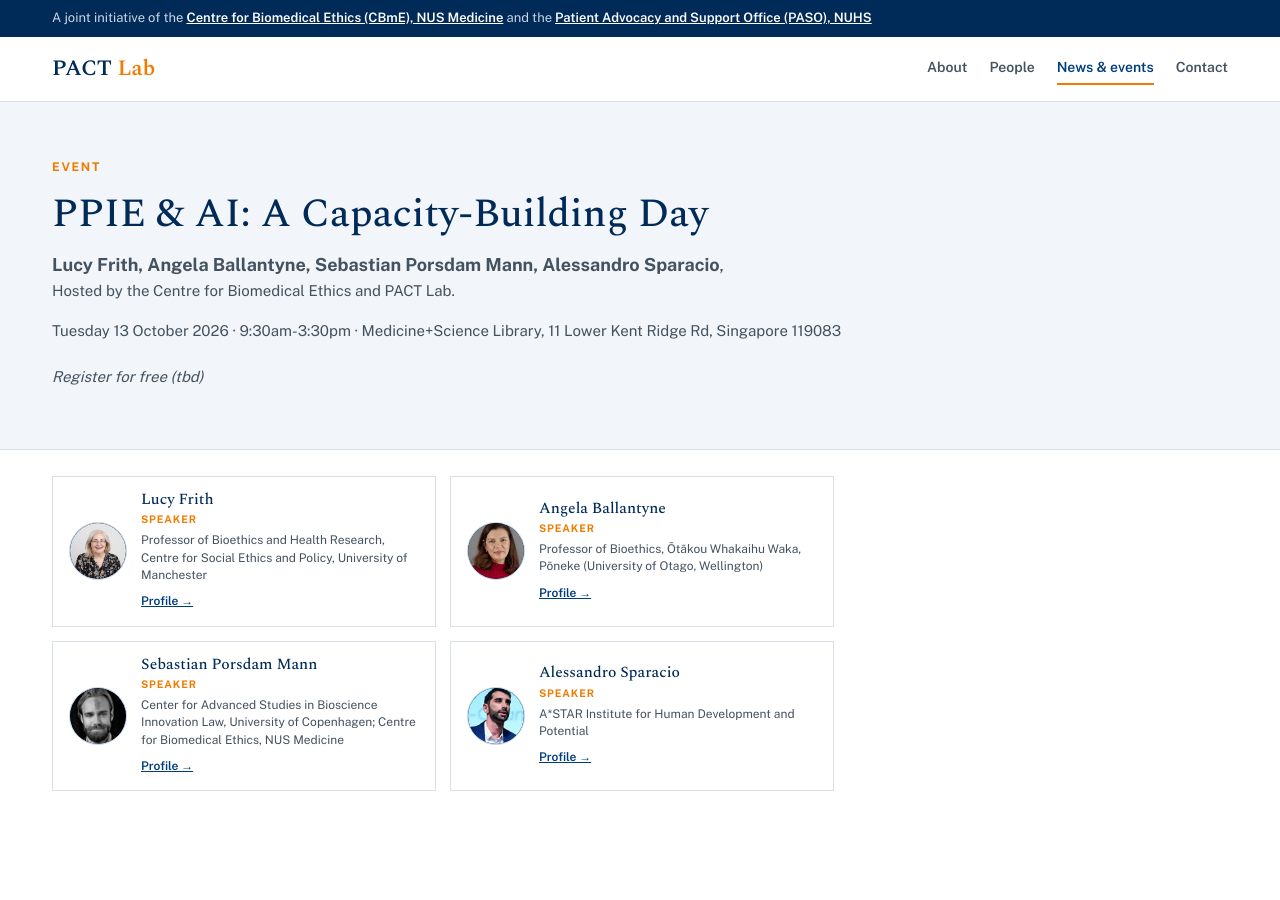
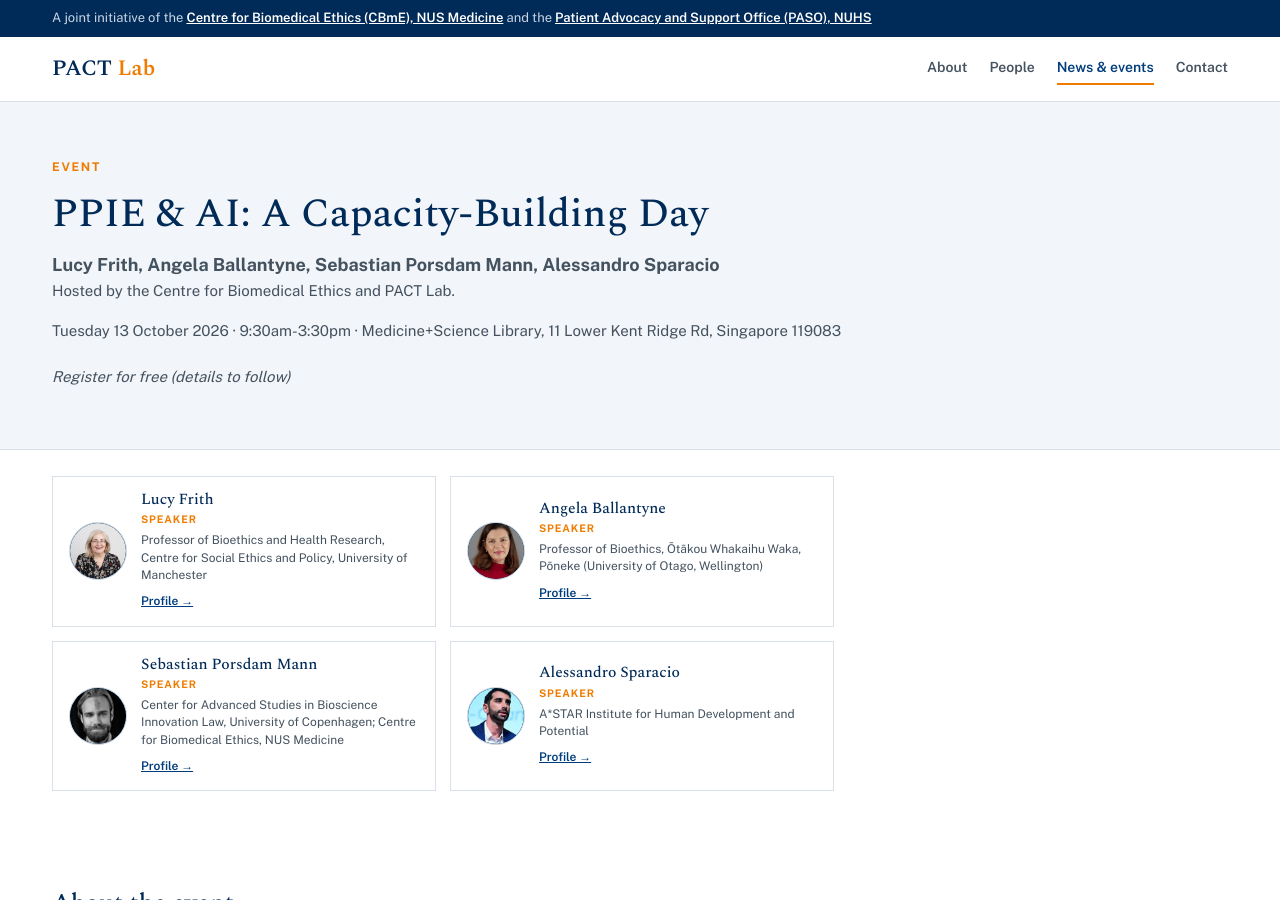
Before and after one commit to earp-lab/pact-lab, a Jekyll site: the page built from _events/20261013-ppie-ai-capacity-building-day.md, in a window 1280 px wide and 900 px high. Built offline with Jekyll 4.4.1, drawn with Linux system fonts in a browser that asks for light colours.

Commit message:
Update 20261013-ppie-ai-capacity-building-day.md

```diff
--- a/_events/20261013-ppie-ai-capacity-building-day.md
+++ b/_events/20261013-ppie-ai-capacity-building-day.md
@@ -1,7 +1,6 @@
 ---
 title: "PPIE & AI: A Capacity-Building Day"
 speaker: "Lucy Frith, Angela Ballantyne, Sebastian Porsdam Mann, Alessandro Sparacio"
-affiliation: ""
 date: 2026-10-13
 time: "9:30am-3:30pm"
 location: "Medicine+Science Library, 11 Lower Kent Ridge Rd, Singapore 119083"
@@ -9,7 +8,7 @@
 blurb: "Foundations in patient & public involvement and engagement, and a critical look at how Al is reshaping who gets to participate in research -
 for clinicians, researchers, and clinician-scientists."
 registration: ""
-registration_note: "Register for free (tbd)"
+registration_note: "Register for free (details to follow)"
 speakers:
   - name: "Lucy Frith"
     photo: "people/lucy-frith.jpg"
@@ -33,9 +32,9 @@
     profile: "https://research.a-star.edu.sg/researcher/alessandro-sparacio/"
 ---
 
-## About the event
+# About the event
 
-### Foundational Principles and Best Practice ###
+## Foundational Principles and Best Practice ##
 
 MORNING • 9:30-12:30 PM
 
@@ -43,14 +42,14 @@
 
 What PPIE is really for, whose voices get included or excluded, and how to build genuine involvement - not tokenism - into a study from design through dissemination. Case-based, with small-group work throughout.
 
-### Should Al Simulate Patients and the Public? Can It Help Citizen Science? ###
+## Should Al Simulate Patients and the Public? Can It Help Citizen Science? ##
 
 AFTERNOON • 1:30-3:30 PM
 
 Dr Sebastian Porsdam Mann (University of Copenhagen) • Dr Alessandro Sparacio (A*STAR) • chaired by Sankalpa Ghose (NUS)
 A closer look at two open questions for PPIE: whether Al- simulated patient and public personas can genuinely stand in for real voices in research validation, and whether Al can meaningfully expand citizen science and participation — without tipping into "vibe scholarship." Includes a case-based small-group activity.
 
-## The speaker
+# The speaker
 
 Lucy Frith is Professor of Bioethics and Health Research, Centre for Social Ethics and Policy, University of Manchester. She conducts research at the interface of bioethics and social science with research interests in: empirical bioethics; reproductive technologies; organisational ethics; public involvement in healthcare; and the use of evidence in practice and policy. She is principal investigator on the UKRI ESRC funded project ConnecteDNA that is exploring how people involved in donor conception both use and are impacted by the rise in online DNA testing, and the UKRI AHRC Reset Ethics Project that explored the ethical issues raised by managing non-Covid paediatric and maternity care during the Covid pandemic.
 
```
